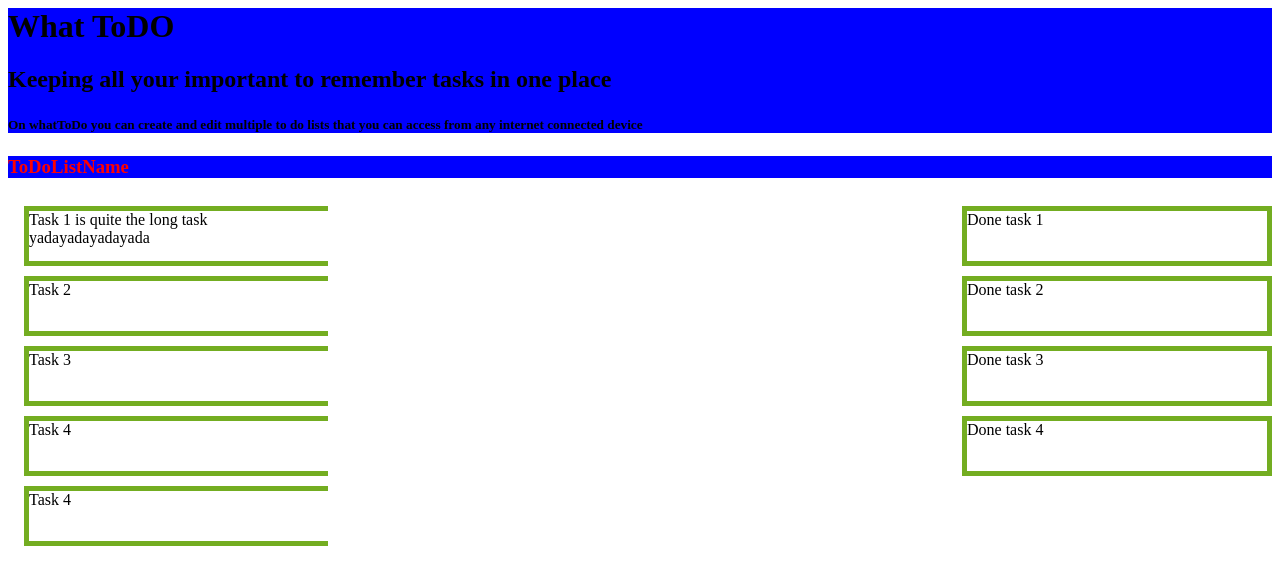
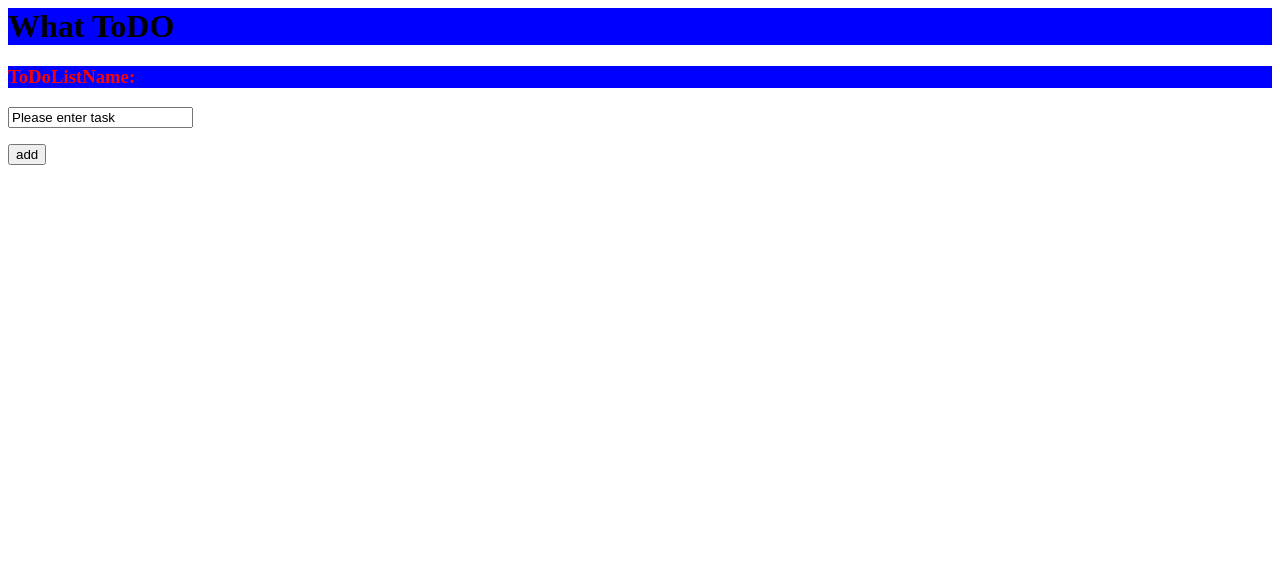
Before and after one commit to Paul-Stefan/ToDo-List-webpage, a plain HTML site: page whatToDo.html in a window 1280 px wide. Drawn offline with nearby package versions, Linux system fonts and the light colour scheme.

Commit message:
Added new project over view as well as new project files
Added updated project over view, html and java script files for the new (simple) to do list

```diff
--- /dev/null
+++ b/script.js
@@ -0,0 +1,51 @@
+//console.log(listAreaId);
+//create elements
+
+function createTask(){
+	var listAreaId = document.getElementById("toDoListArea");
+	console.log(listAreaId);
+	//creates checkbox for net task
+	var newTaskCB = document.createElement("INPUT");
+    newTaskCB.setAttribute("type", "checkbox");
+    listAreaId.appendChild(newTaskCB);
+	/* //gets taskName from text box
+	var textBoxId = document.getElementByid("taskTextBox");
+	var taskName = textBoxId.getAttribute("value"); */
+	//creates new lable for text box
+	var taskName = "My task";
+	var taskLable = document.createTextNode(taskName);
+	listAreaId.appendChild(taskLable);
+}
+
+
+
+
+
+
+
+
+
+
+
+
+
+
+/* <!DOCTYPE html>
+<html>
+<body>
+
+<p>Click the button to create a Checkbox.</p>
+
+<button onclick="myFunction()">Try it</button>
+
+<script>
+function myFunction() {
+    var x = document.createElement("INPUT");
+    x.setAttribute("type", "checkbox");
+    document.body.appendChild(x);
+}
+</script>
+
+</body>
+</html>
+ */
--- a/whatToDo.html
+++ b/whatToDo.html
@@ -2,57 +2,36 @@
 <html>
 
 <head>
-<title>What ToDo</title>
+	<title>What ToDo</title>
 </head>
 
 <link rel="stylesheet" href="style.css">
 
 <header>
 	<h1>What ToDO</h1>
-	<p><h2>Keeping all your important to remember tasks in one place<h2></p>
-	<p><h5>On whatToDo you can create and edit multiple to do lists that you can access from any internet connected device<h5></p>
 </header>
 
 <body>
 	<div id = "listName">
-		<h3>ToDoListName</h3>
+		<h3>ToDoListName:</h3>
 	</div>
 
-
-
-
-	<dev id="toDoList" >
-		<dev id="tasks">
-			<p>Task 1 is quite the long task yadayadayadayada</p>
-			<p>Task 2</p>
-			<p>Task 3</p>
-			<p>Task 4</p>
-			<p>Task 4</p>
-		</dev>
-
-		<dev id="doneTasks">
-			<p>Done task 1</p>
-			<p>Done task 2</p>
-			<p>Done task 3</p>
-			<p>Done task 4</p>
-		</dev>
-
-		<dev  id="options">
-		</dev>
+	<dev id="toDoListArea">
 	</dev>
 
-	<!-- <dev id="formArea"> -->
-
-		<!-- <p><input type="</p> -->
-		<!-- <textarea rows="1" cols="20" name="addtaskBox">Add task</textarea> -->
-		<!-- <p><input type="button" value ="add" disabled = "true" name = "addButton"></p> -->
-	<!-- </dev> -->
 </body>
 
 <form>
+	<p><input type="</p>
+	<textarea rows="1" cols="20" name="addtaskBox" id = "taskTextBox" value = "Please enter task"></textarea>
+	<p><input type="button" value ="add" name = "addButton"onclick = "createTask()"></p>
+</form>
 
-
-</form>
+<script src="script.js"></script>
+<script
+		  src="http://code.jquery.com/jquery-3.1.1.min.js"
+		  integrity="sha256-hVVnYaiADRTO2PzUGmuLJr8BLUSjGIZsDYGmIJLv2b8="
+		  crossorigin="anonymous"></script>
 
 
 </html>
```
Also changed, not shown: 1 other file.
